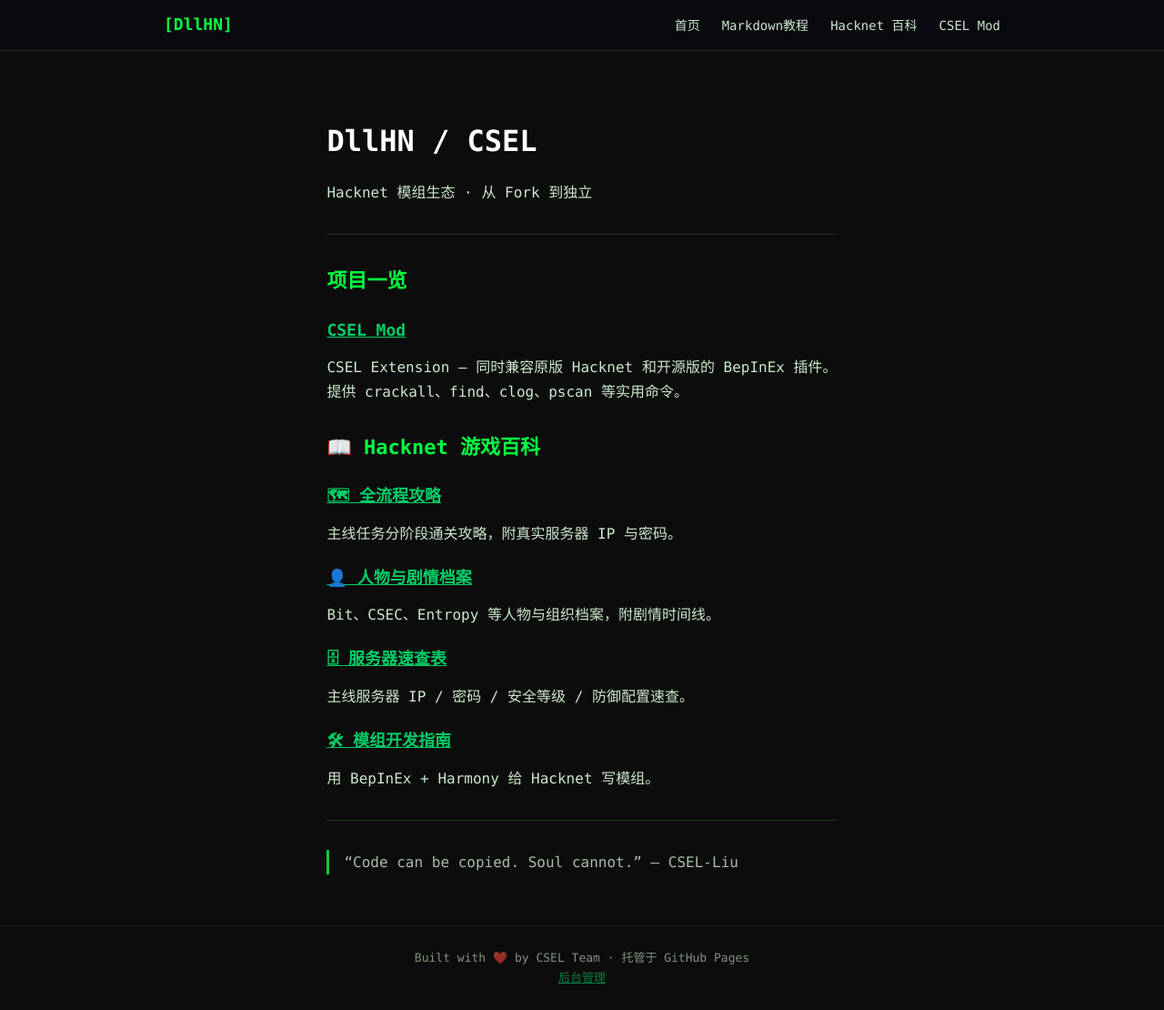
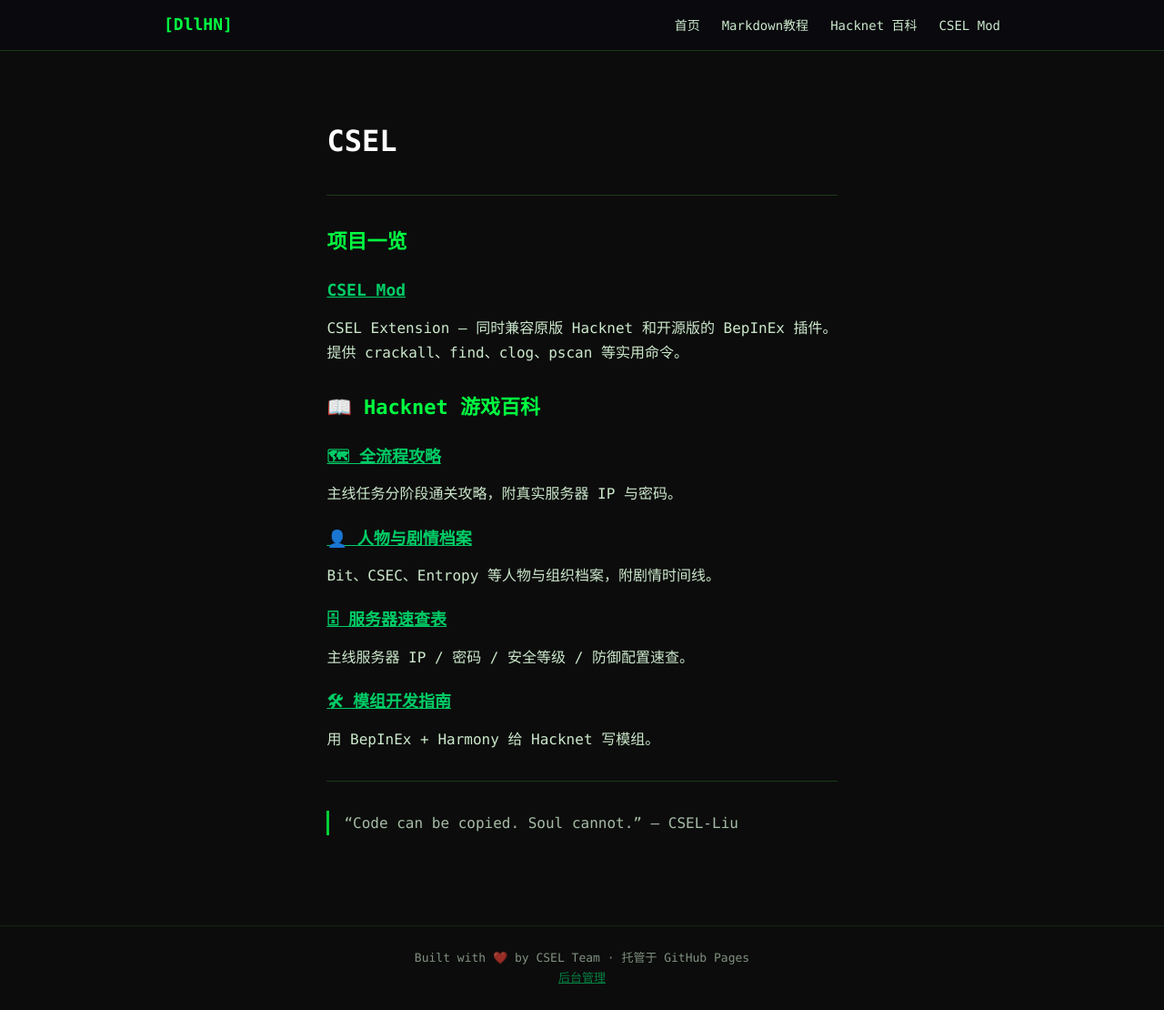
Before and after one commit to MEMZ-CHROER/dllHNWeb, a Jekyll site: the page built from index.md, in a window 1280 px wide and 1110 px high. Shown: the whole window at 91% size. Built offline with Jekyll 4.4.1, drawn with Linux system fonts in a browser that asks for light colours.

Commit message:
update index.md

```diff
--- a/index.md
+++ b/index.md
@@ -1,12 +1,9 @@
 ---
+title: 首页
 layout: default
-title: 首页
 ---
 
-# DllHN / CSEL
-
-Hacknet 模组生态 · 从 Fork 到独立
-
+# CSEL
 ---
 
 ## 项目一览
```
